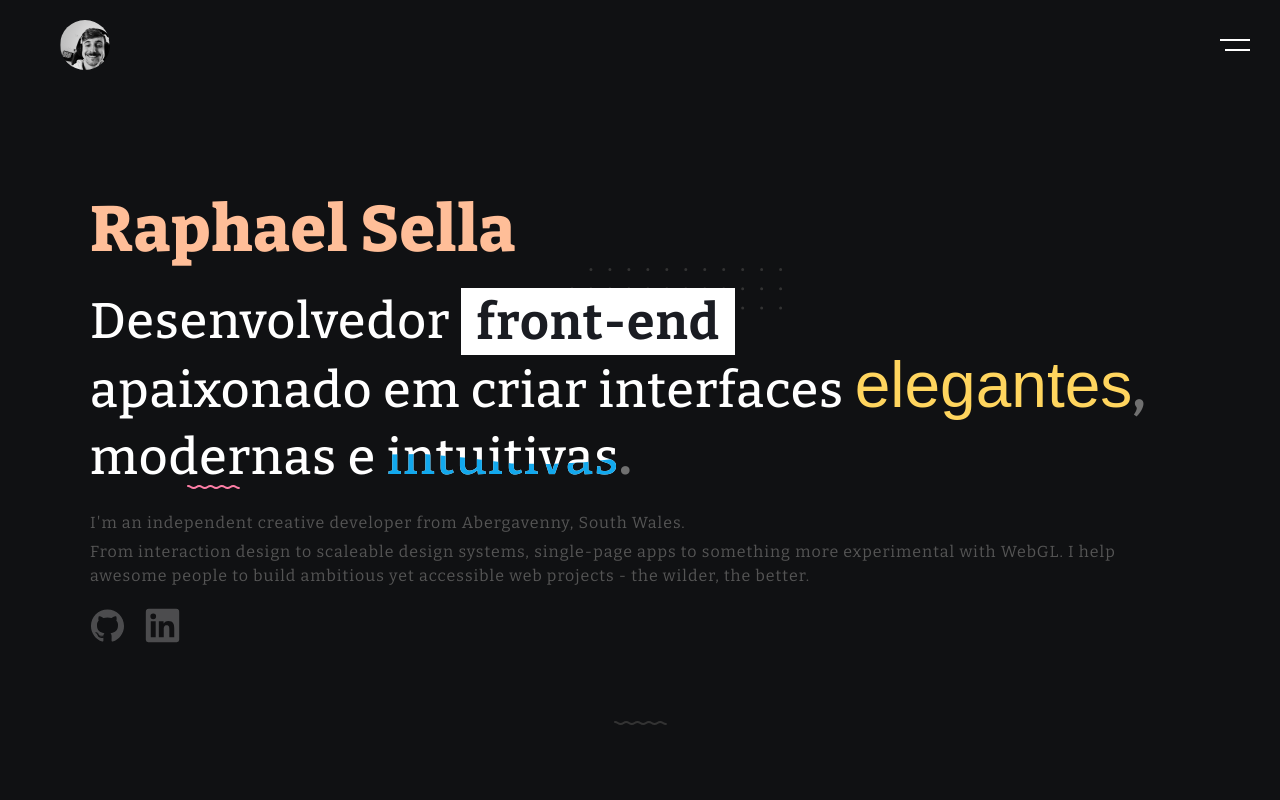
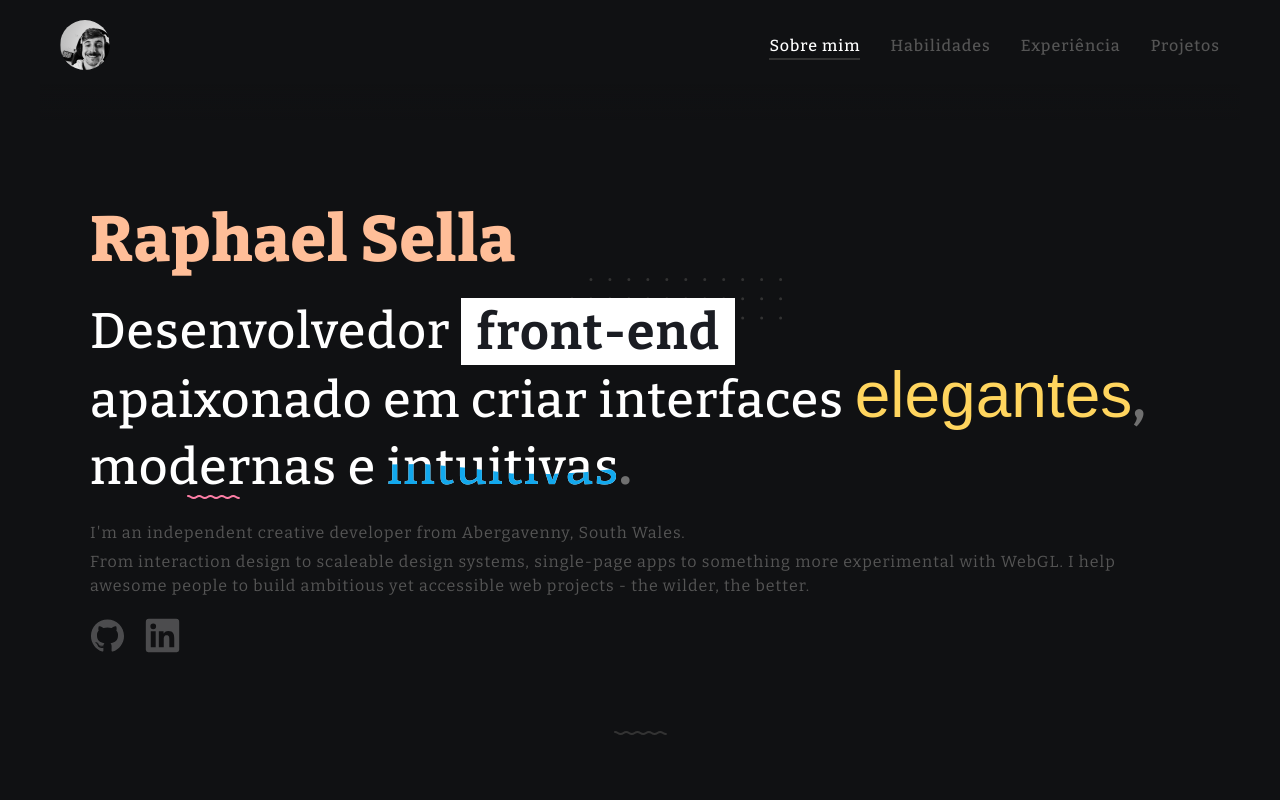
Before and after one commit to raphafritz/portfolio, a Next.js app: page / in a window 1280 px wide. Shown: the top 800 px of the page. Built offline with nearby package versions, Linux system fonts and the light colour scheme; a web font is replaced by a local one.

Commit message:
update :: ajustes header

```diff
--- a/containers/Header.tsx
+++ b/containers/Header.tsx
@@ -1,3 +1,7 @@
+"use client";
+
+import { useEffect, useState } from "react";
+
 import styles from "@/styles/header.module.scss";
 
 import Image from "next/image";
@@ -5,12 +9,77 @@ import Image from "next/image";
 import Logo from "@/public/logo.png";
 import Menu from "./Menu";
 
+import classNames from "classnames/bind";
+const css = classNames.bind(styles);
+
 export default function Header() {
+  const goToSection = (section: string) => {
+    const el = document.getElementById(section);
+    el?.scrollIntoView({ behavior: "smooth" });
+
+    setVisibleSection(section);
+  };
+
+  const [visibleSection, setVisibleSection] = useState<string | null>(null);
+
+  useEffect(() => {
+    const sections = document.querySelectorAll("section");
+
+    let firstVisibleSection: string | null = null;
+
+    for (let i = 0; i < sections.length; i++) {
+      const section = sections[i] as HTMLElement;
+      const sectionPosition = section.getBoundingClientRect().top - 100; // Subtract 100px
+      const windowHeight =
+        window.innerHeight || document.documentElement.clientHeight;
+
+      if (sectionPosition <= windowHeight) {
+        if (firstVisibleSection === null) {
+          firstVisibleSection = section.id;
+        }
+      }
+    }
+
+    if (firstVisibleSection !== null) {
+      setVisibleSection(firstVisibleSection);
+    } else {
+      setVisibleSection(null);
+    }
+  }, []);
+
   return (
     <header className={styles.headerContainer}>
       <div className={styles.logo}>
         <Image src={Logo} alt="" width={50} height={50} />
       </div>
+      <nav>
+        <ul>
+          <li
+            className={css({ active: visibleSection === "aboutMe" })}
+            onClick={() => goToSection("aboutMe")}
+          >
+            Sobre mim
+          </li>
+          <li
+            className={css({ active: visibleSection === "skills" })}
+            onClick={() => goToSection("skills")}
+          >
+            Habilidades
+          </li>
+          <li
+            className={css({ active: visibleSection === "experience" })}
+            onClick={() => goToSection("experience")}
+          >
+            Experiência
+          </li>
+          <li
+            className={css({ active: visibleSection === "projects" })}
+            onClick={() => goToSection("projects")}
+          >
+            Projetos
+          </li>
+        </ul>
+      </nav>
 
       <Menu />
     </header>
--- a/containers/Projects.tsx
+++ b/containers/Projects.tsx
@@ -7,7 +7,7 @@ import styles from "@/styles/projects.module.scss";
 import ProjectDetails from "@/containers/ProjectDetails";
 import Button from "@/components/Button";
 
-import ProjectOne from "@/public/image_processing20210119-19857-15nskjt.png";
+import ProjectOne from "@/public/068e2067120026688b6e8bae5cd3a06e.png";
 import Image from "next/image";
 
 export default function Projects() {
--- a/styles/about-me.module.scss
+++ b/styles/about-me.module.scss
@@ -100,7 +100,7 @@
 
         @for $i from 1 through 8 {
           &:nth-child(#{$i}) {
-            transform: translateX(-$i * 1rem);
+            transform: translateX(-$i * 3rem);
             transition: all $i * 0.1s ease;
           }
         }
--- a/styles/header.module.scss
+++ b/styles/header.module.scss
@@ -5,7 +5,12 @@
   display: flex;
   align-items: center;
   justify-content: space-between;
-  padding: 2rem;
+  padding: 2rem 2rem 5rem;
+  position: fixed;
+  left: 0;
+  right: 0;
+  z-index: 1;
+  background: linear-gradient(to bottom, #101113 70%, transparent);
 
   .logo {
     position: relative;
@@ -14,4 +19,48 @@
     height: 50px;
     overflow: hidden;
   }
+
+  nav {
+    @media screen and (max-width: 767px) {
+      display: none;
+    }
+
+    ul {
+      display: flex;
+      align-items: center;
+      gap: 3rem;
+      list-style: none;
+
+      li {
+        color: #555;
+        font-size: 1.6rem;
+        letter-spacing: 1px;
+        font-weight: 500;
+        cursor: pointer;
+        position: relative;
+
+        &:before {
+          content: "";
+          background: #333;
+          height: 2px;
+          width: 0;
+          position: absolute;
+          bottom: -0.5rem;
+          left: 0;
+          right: 0;
+          margin: auto;
+          transition: all 0.25s ease;
+        }
+
+        &:hover,
+        &.active {
+          color: #fff;
+
+          &:before {
+            width: 100%;
+          }
+        }
+      }
+    }
+  }
 }
--- a/styles/menu.module.scss
+++ b/styles/menu.module.scss
@@ -4,9 +4,9 @@
   right: 2rem;
   z-index: 330;
 
-  // @media screen and (min-width: 768px) {
-  //   display: none;
-  // }
+  @media screen and (min-width: 768px) {
+    display: none;
+  }
 
   .hamburger {
     cursor: pointer;
--- a/styles/page.module.scss
+++ b/styles/page.module.scss
@@ -7,13 +7,13 @@
 .main {
   display: flex;
   flex-direction: column;
-  padding: 5rem 5rem 20rem;
+  padding: 20rem 5rem 20rem;
   width: 1200px;
   max-width: 100%;
   margin: auto;
 
   @media screen and (max-width: 767px) {
-    padding: 2.5rem 2.5rem 10rem;
+    padding: 5rem 2.5rem 10rem;
     overflow-x: hidden;
   }
 
@@ -59,24 +59,20 @@
   }
 
   .aboutMeSection {
-    scroll-snap-align: start;
     display: flex;
     flex-direction: column;
-    margin-top: 5rem;
     margin-bottom: 7.5rem;
-    scroll-margin-top: 7.5rem;
+    scroll-margin-top: 20rem;
   }
 
   .projectsSection {
     margin-top: 7.5rem;
-    scroll-snap-align: start;
-    scroll-margin-top: 7.5rem;
+    scroll-margin-top: 12.5rem;
   }
 
   .blogSection {
     margin-top: 7.5rem;
-    scroll-snap-align: start;
-    scroll-margin-top: 7.5rem;
+    scroll-margin-top: 12.5rem;
   }
 }
 
```
Also changed, not shown: containers/Menu.tsx (+0 -26 lines).
